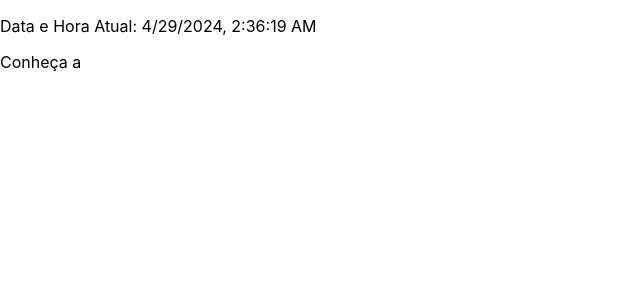
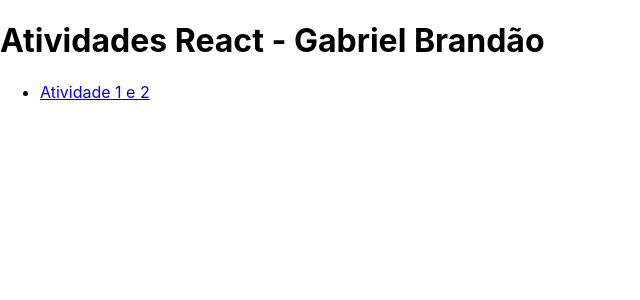
Before and after one commit to GBrandao-TI/React, a React (Create React App) app: page / in a window 1280 px wide. Shown: the top 300 px of the page, without its empty margins (0-640 px from the left). Built offline with nearby package versions, Linux system fonts and the light colour scheme.

Commit message:
Implementando Rotas

```diff
--- a/src/App.js
+++ b/src/App.js
@@ -1,25 +1,9 @@
-import logo from './logo.svg';
-import './App.css';
+import Rotas from "./Rotas";
 
-function App() {
-  return (
-    <div className="App">
-      <header className="App-header">
-        <img src={logo} className="App-logo" alt="logo" />
-        <p>
-          Edit <code>src/App.js</code> and save to reload.
-        </p>
-        <a
-          className="App-link"
-          href="https://reactjs.org"
-          target="_blank"
-          rel="noopener noreferrer"
-        >
-          Learn React
-        </a>
-      </header>
-    </div>
-  );
+function App(){
+  return(
+    <Rotas />
+  )
 }
 
 export default App;
--- /dev/null
+++ b/src/Atividade01.js
@@ -0,0 +1,26 @@
+import React from 'react';
+import ReactDOM from 'react-dom';
+import './index.css';
+import { Link } from 'react-router-dom';
+import Relogio from './Relogio';
+import Letreiro from './Letreiro';
+
+function Atividade01() {
+  return (
+    <>
+      <Link to="/">Retornar a Home</Link>
+      <div className="Relogio">
+        <header className="Relogio-header">
+          <Relogio />
+        </header>
+      </div>
+      <div className="Letreiro">
+        <header className="Letreiro-header">
+          <Letreiro />
+        </header>
+      </div>
+    </>
+  );
+}
+
+export default Atividade01;
--- /dev/null
+++ b/src/Home.js
@@ -0,0 +1,19 @@
+import React from 'react';
+import { Link } from 'react-router-dom';
+
+function Home() {
+  return (
+    <div>
+      <h1>Atividades React - Gabriel Brandão</h1>
+        <nav>
+            <ul>
+                <li>
+                    <Link to="/Atividade01">Atividade 1 e 2</Link>
+                </li>
+            </ul>
+        </nav>
+    </div>
+  );
+}
+
+export default Home;
--- /dev/null
+++ b/src/Rotas.js
@@ -0,0 +1,17 @@
+import React from 'react';
+import { BrowserRouter as Router, Route, Routes } from 'react-router-dom'; // Atualize aqui
+import Home from './Home';
+import Atividade01 from './Atividade01';
+
+function Rotas() {
+  return (
+    <Router>
+      <Routes>
+        <Route path="/" element={<Home />} />
+        <Route path="/atividade01" element={<Atividade01 />} />
+      </Routes>
+    </Router>
+  );
+}
+
+export default Rotas;
--- a/src/index.js
+++ b/src/index.js
@@ -1,53 +1,14 @@
 import React from 'react';
-import ReactDOM from 'react-dom/client';
+import ReactDOM from 'react-dom';
 import './index.css';
 import App from './App';
-import reportWebVitals from './reportWebVitals';
-//relogio e letreiro
-import Relogio from './Relogio';
-import Letreiro from './Letreiro';
+import Rotas from './Rotas';
 
-
-// const root = ReactDOM.createRoot(document.getElementById('root'));
-// root.render(
-//   <React.StrictMode>
-//     <App />
-//   </React.StrictMode>
-// );
-
-function RelogioContainer() {
-  return (
-      <div className="Relogio">
-        <header className="Relogio-header">
-          <Relogio />
-        </header>
-      </div>
-  );
- }
-
- function LetreiroContainer(){
-  return(
-    <div className="Letreiro">
-        <header className="Letreiro-header">
-          <Letreiro />
-        </header>
-    </div>
-  )
- }
-
- const root = ReactDOM.createRoot(document.getElementById('root'));
-root.render(
- <React.StrictMode>
-    <RelogioContainer />
-    <LetreiroContainer />
-
- </React.StrictMode>
+ReactDOM.render(
+  <React.StrictMode>
+    <App>
+      <Rotas />
+    </App>
+  </React.StrictMode>,
+  document.getElementById('root')
 );
-
-
-
-
-// If you want to start measuring performance in your app, pass a function
-// to log results (for example: reportWebVitals(console.log))
-// or send to an analytics endpoint. Learn more: https://bit.ly/CRA-vitals
-reportWebVitals();
```
